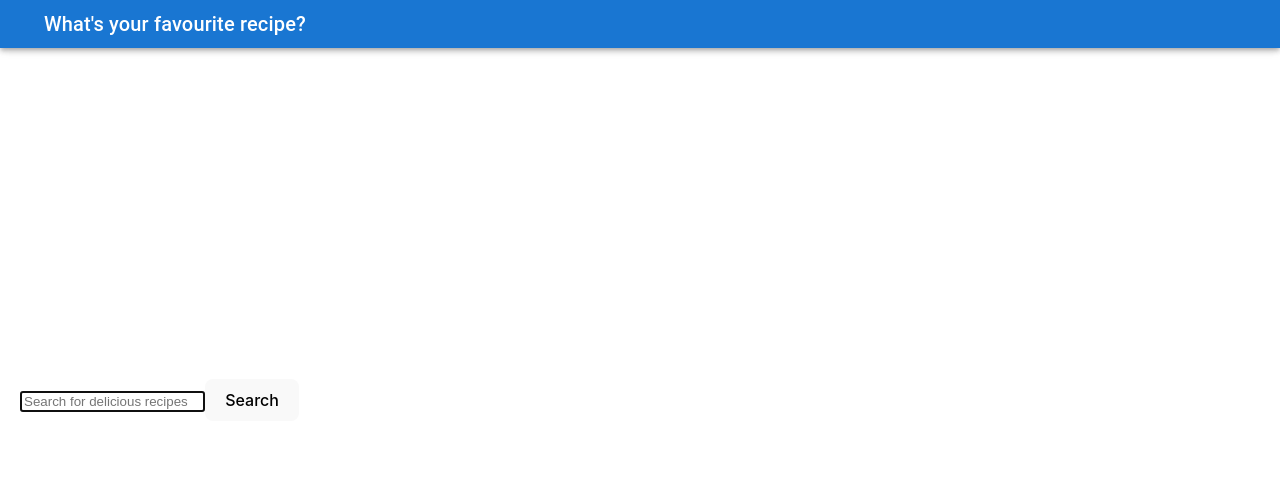
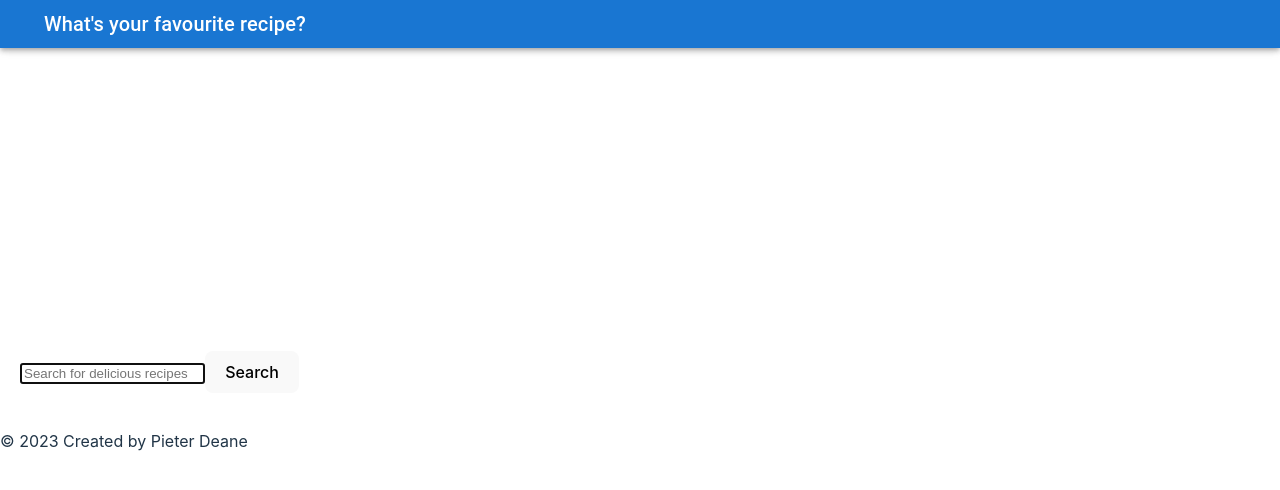
Before and after one commit to Pieter1821/My-React-Recipe-App, a React (Vite) app: page / in a window 1280 px wide. Shown: the top 490 px of the page. Built offline with nearby package versions, Linux system fonts and the light colour scheme.

Commit message:
added a footer component

```diff
--- a/src/App.jsx
+++ b/src/App.jsx
@@ -2,7 +2,7 @@ import React, { Suspense } from "react";
 import { BrowserRouter as Router, Route, Routes } from "react-router-dom";
 import Header from "./components/Header";
 import Spinner from "./components/Spinner";
-
+import Footer from  "./components/Footer";
 
 const LazyHome = React.lazy(() => import("./pages/Home"));
 const LazyError = React.lazy(() => import("./pages/Error"));
@@ -14,13 +14,13 @@ function App() {
     <div className="App">
       <Router>
         <Header />
-
         <Suspense fallback={<Spinner />}>
           <Routes>
             <Route path="/" element={<LazyHome />} />
             <Route path="/recipes/:id" element={<RecipeDetails />} />
             <Route path="*" element={<LazyError />} />
           </Routes>
+      <Footer />
         </Suspense>
       </Router>
     </div>
--- /dev/null
+++ b/src/components/Footer.jsx
@@ -0,0 +1,8 @@
+export default function Footer() {
+    return (
+    <footer className="footer">
+      <p className="footer__copyright">&copy; 2023 Created by Pieter Deane</p>
+    </footer>
+  );
+
+}
```
